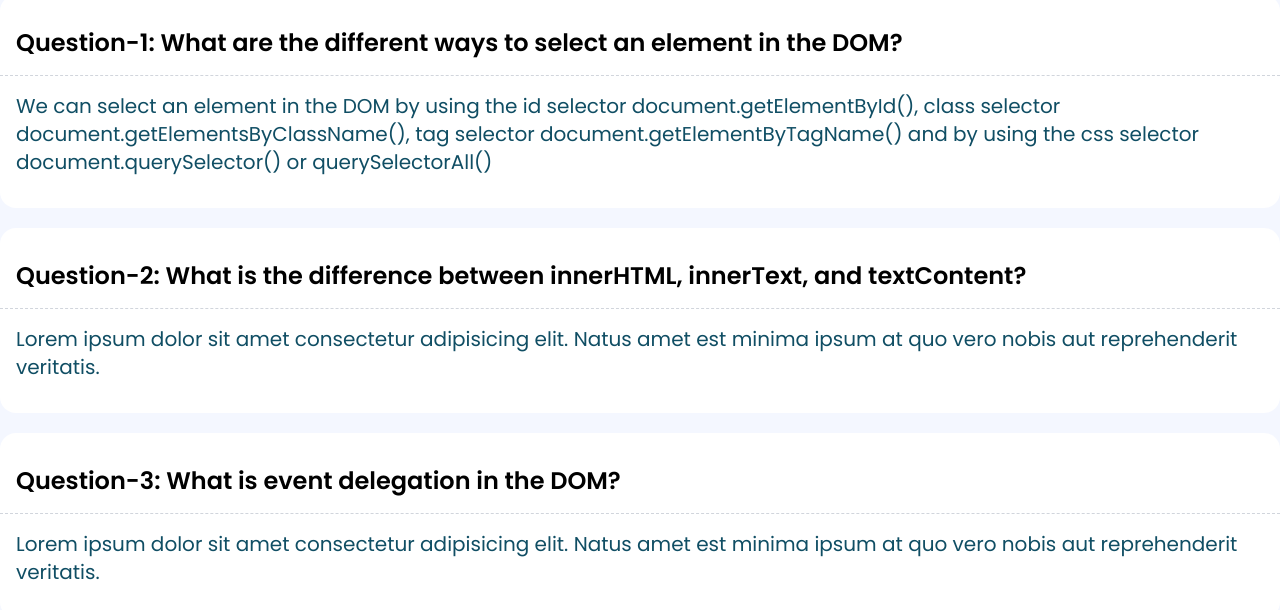
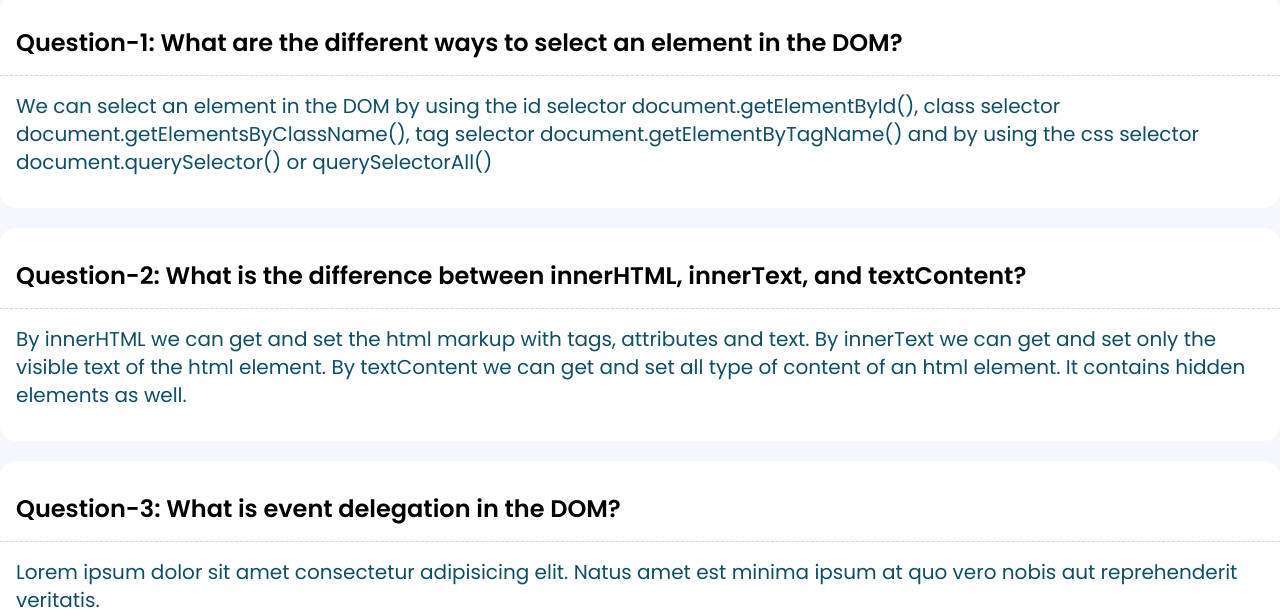
Before and after one commit to neyamat7/assignment-5-dev-board, a plain HTML site: page blog.html in a window 1280 px wide. Shown: the part 193-803 px from the top of the page. Drawn offline with nearby package versions, Linux system fonts and the light colour scheme.

```diff
--- a/blog.html
+++ b/blog.html
@@ -84,8 +84,7 @@
 
         <div class="p-4">
           <p class="text-xl text-cyan-900">
-            Lorem ipsum dolor sit amet consectetur adipisicing elit. Natus amet
-            est minima ipsum at quo vero nobis aut reprehenderit veritatis.
+            By innerHTML we can get and set the html markup with tags, attributes and text. By innerText we can get and set only the visible text of the html element. By textContent we can get and set all type of content of an html element. It contains hidden elements as well.
           </p>
         </div>
       </div>
```
